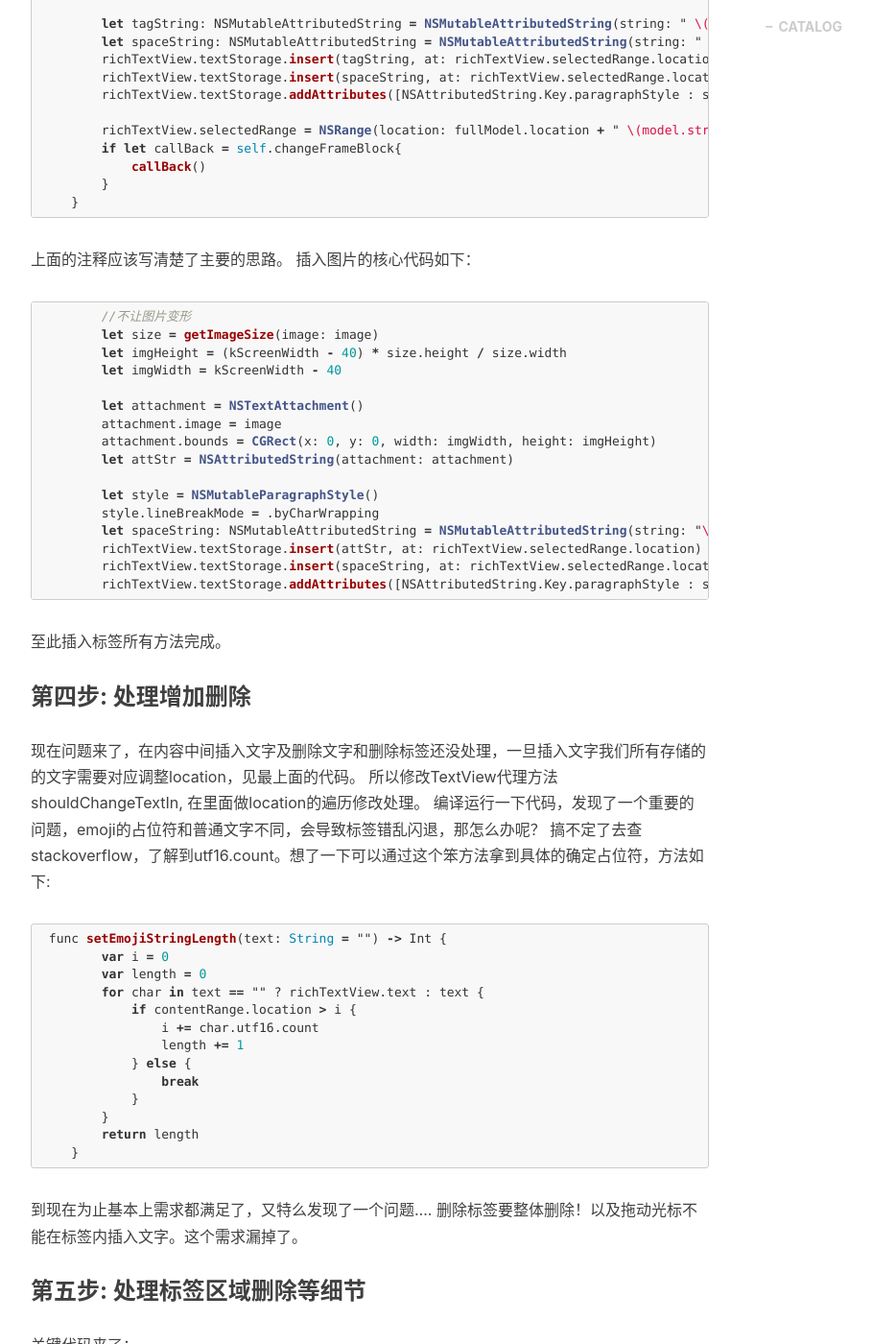
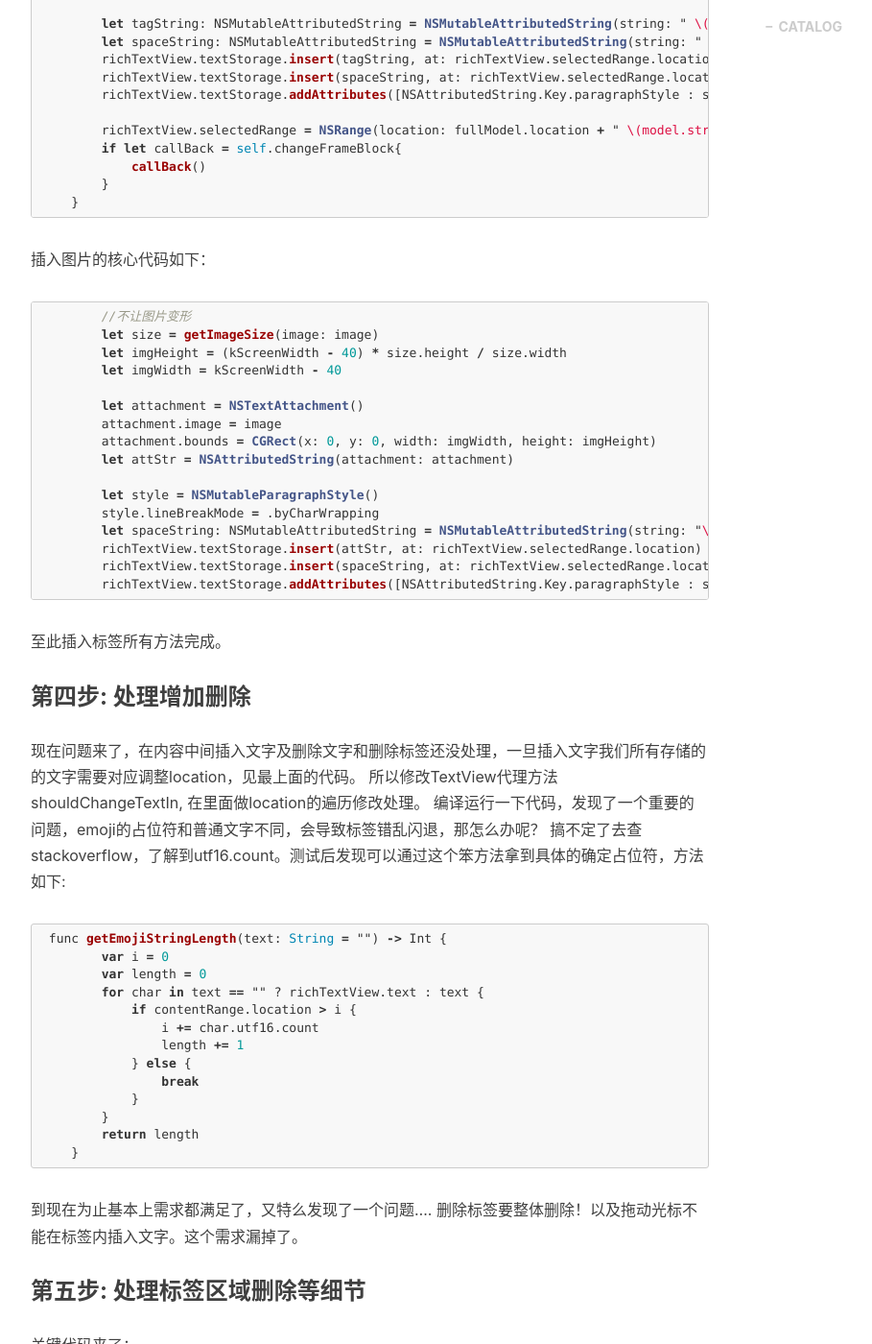
Before and after one commit to Zkim/Zkim.github.io, a Jekyll site: the page built from _posts/2021-05-13-原生富文本业务处理研究.markdown, in a window 1280 px wide and 1400 px high, scrolled down 2493 px. Shown: the whole window at 96% size, without its empty margins (233-1142 px from the left). Built offline with Jekyll 4.4.1, drawn with Linux system fonts in a browser that asks for light colours; nearby versions of some CDN libraries; comment, search, counter and statistics services are not loaded.

Commit message:
修改文档

````diff
--- a/_posts/2021-05-13-原生富文本业务处理研究.markdown
+++ b/_posts/2021-05-13-原生富文本业务处理研究.markdown
@@ -95,7 +95,6 @@
         }
     }
 ```
-上面的注释应该写清楚了主要的思路。
 插入图片的核心代码如下：
 ```js
         //不让图片变形
@@ -122,9 +121,9 @@
 现在问题来了，在内容中间插入文字及删除文字和删除标签还没处理，一旦插入文字我们所有存储的的文字需要对应调整location，见最上面的代码。
 所以修改TextView代理方法 shouldChangeTextIn, 在里面做location的遍历修改处理。
 编译运行一下代码，发现了一个重要的问题，emoji的占位符和普通文字不同，会导致标签错乱闪退，那怎么办呢？
-搞不定了去查stackoverflow，了解到utf16.count。想了一下可以通过这个笨方法拿到具体的确定占位符，方法如下:
+搞不定了去查stackoverflow，了解到utf16.count。测试后发现可以通过这个笨方法拿到具体的确定占位符，方法如下:
 ```js
- func setEmojiStringLength(text: String = "") -> Int {
+ func getEmojiStringLength(text: String = "") -> Int {
         var i = 0
         var length = 0
         for char in text == "" ? richTextView.text : text {
````
